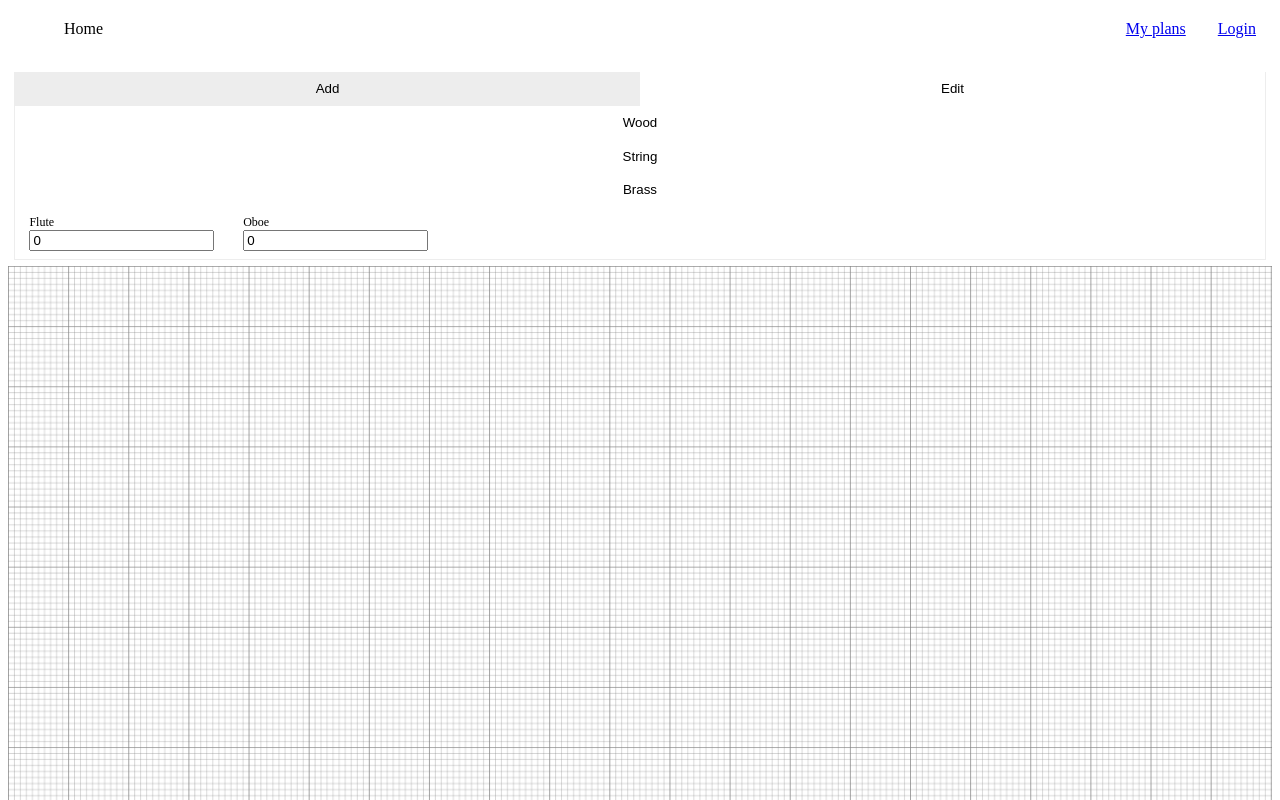
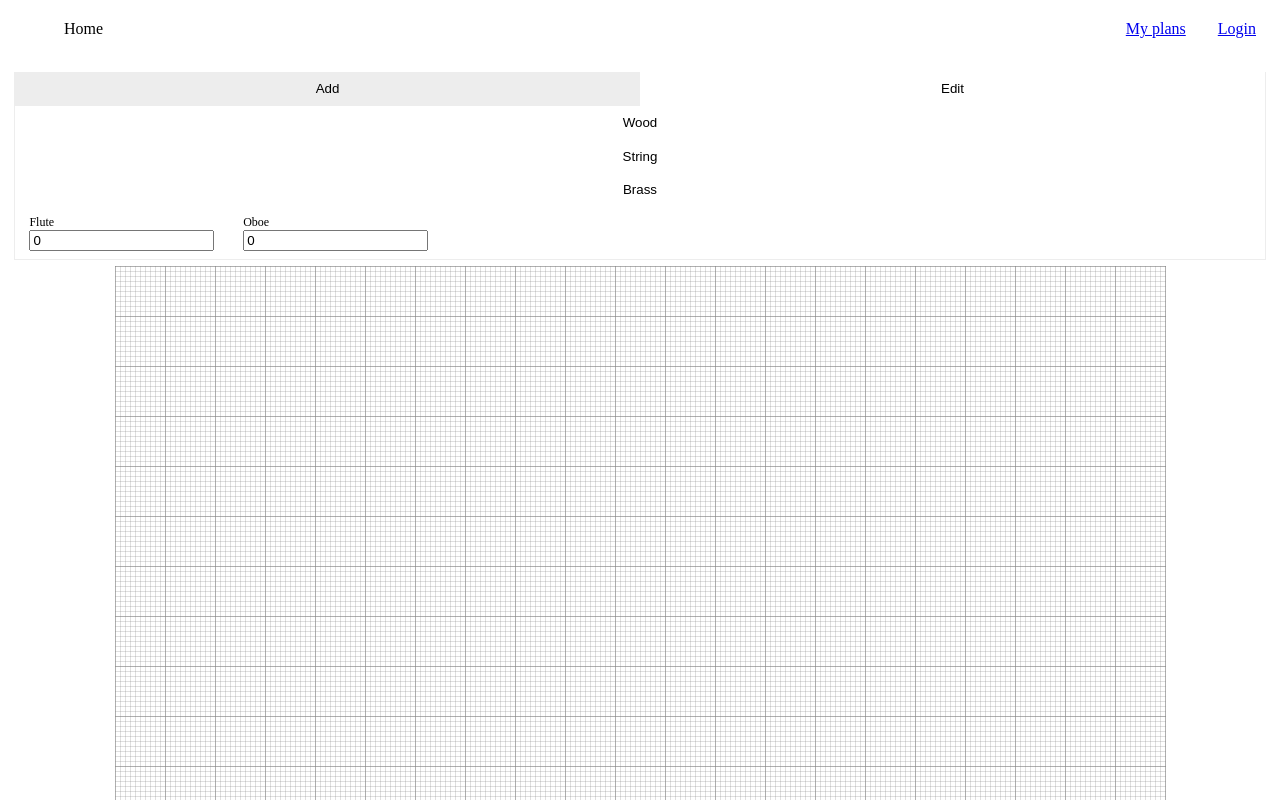
Before and after one commit to JacekDwojakPL/stage-planner-2-client, a React app: page / in a window 1280 px wide. Shown: the top 800 px of the page. Built offline with nearby package versions, Linux system fonts and the light colour scheme.

Commit message:
changes with grid dimensions

```diff
--- a/src/App/Components/SvgCanvas/SvgCanvas.js
+++ b/src/App/Components/SvgCanvas/SvgCanvas.js
@@ -1,4 +1,4 @@
-import React, { useRef, useEffect, useState } from 'react';
+import React, { useRef, useLayoutEffect, useState } from 'react';
 import { v4 as uuidv4 } from 'uuid';
 import { calculatePosition } from '../../../lib/PositionCalculator';
 import styles from './SvgCanvas.scss';
@@ -28,11 +28,10 @@ const SvgCanvas = ({
       <svg
         ref={svgRef}
         onClick={clickHandler}
-        width="100%"
-        height="100%"
-        viewBox={`0 0 ${width + 1} ${height + 1}`}
+        width={width + 1}
+        height={height + 1}
       >
-        <SvgGrid unit={unit} />
+        <SvgGrid unit={unit} width={width} height={height} />
         {instruments.map((instrument) => (
           <Instrument {...{ ...instrument, changeMode }} key={instrument.id} />
         ))}
--- a/src/App/Components/SvgCanvas/SvgCanvas.scss
+++ b/src/App/Components/SvgCanvas/SvgCanvas.scss
@@ -1,5 +1,7 @@
 .svgCanvas {
   flex-basis: 100%;
+  text-align: center;
+  overflow: auto;
 }
 
 @media (min-width: 1281px) {
--- a/src/App/Components/SvgGrid/SvgGrid.js
+++ b/src/App/Components/SvgGrid/SvgGrid.js
@@ -1,6 +1,6 @@
 import React from 'react';
 
-const SvgGrid = ({ unit = 5 }) => {
+const SvgGrid = ({ unit = 5, width, height }) => {
   return (
     <>
       <defs>
@@ -36,7 +36,7 @@ const SvgGrid = ({ unit = 5 }) => {
           />
         </pattern>
       </defs>
-      <rect width="100%" height="100%" fill="url(#grid)" />
+      <rect width={width + 1} height={height + 1} fill="url(#grid)" />
     </>
   );
 };
```
